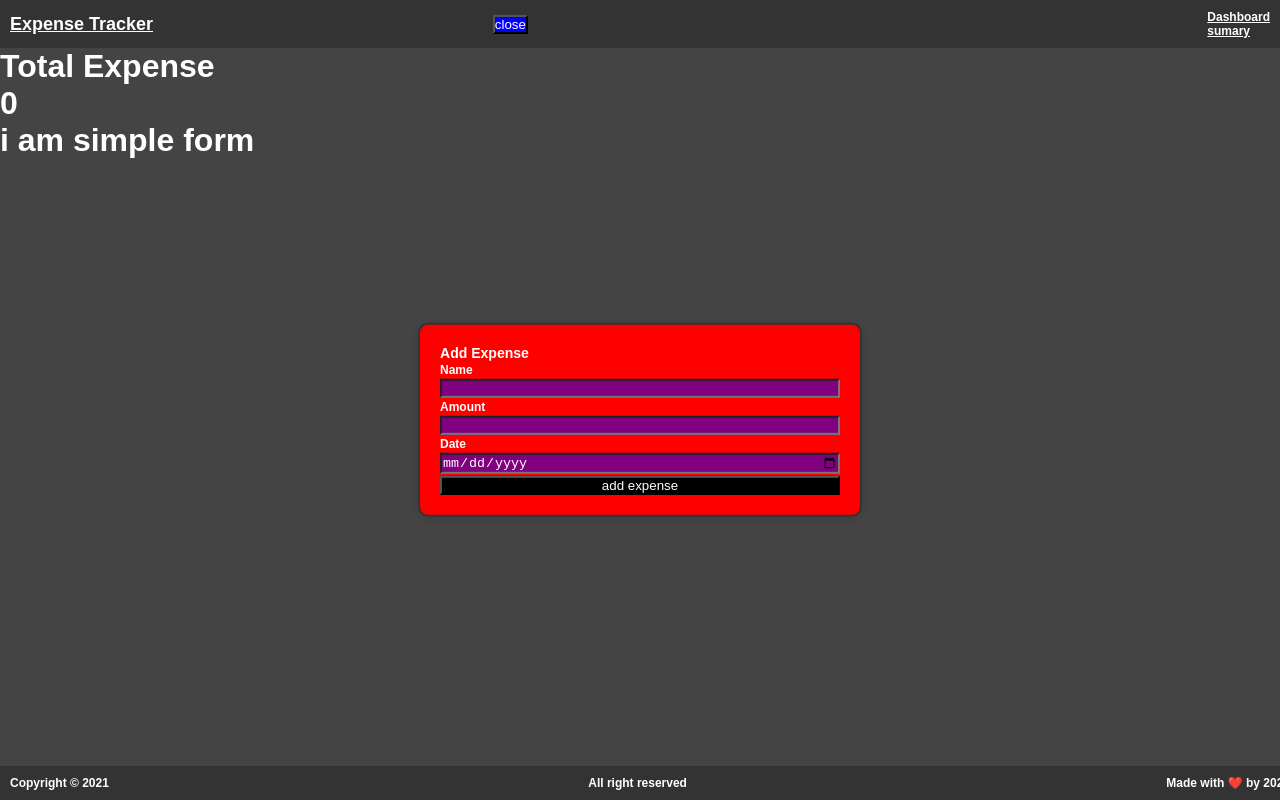
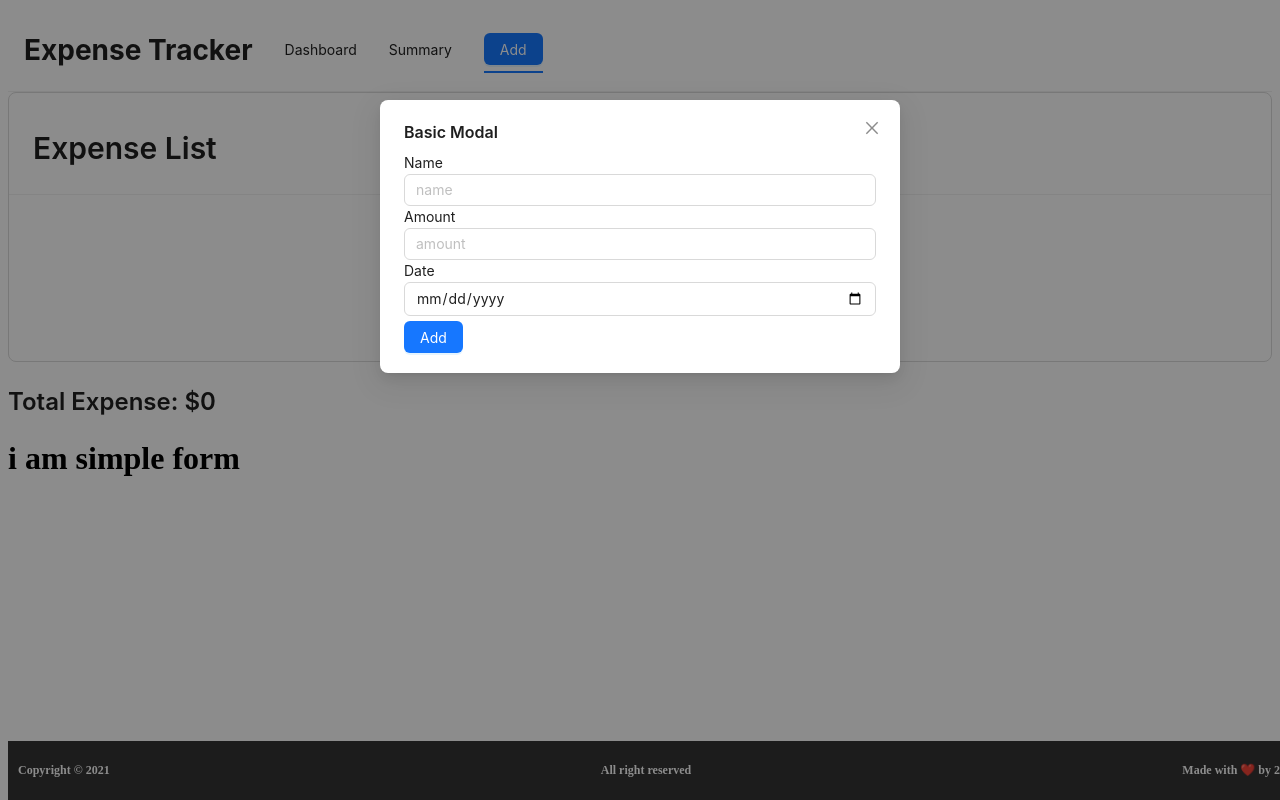
Before and after one commit to faeiz-furqan17/Expense-Tracker, a React (Vite) app: page / in a window 1280 px wide. Both pictures are taken after a click on the button "Add". Shown: the top 800 px of the page. Built offline with nearby package versions, Linux system fonts and the light colour scheme.

Commit message:
updated ui

```diff
--- a/package.json
+++ b/package.json
@@ -12,7 +12,8 @@
   "dependencies": {
     "@emotion/react": "^11.11.4",
     "@emotion/styled": "^11.11.5",
-    "@mui/material": "^5.15.20",
+    "@mui/icons-material": "^5.15.21",
+    "@mui/material": "^5.15.21",
     "@reduxjs/toolkit": "^2.2.6",
     "antd": "^5.19.0",
     "firebase": "^10.12.2",
--- a/src/components/Form/Form.jsx
+++ b/src/components/Form/Form.jsx
@@ -2,7 +2,7 @@ import React, { useState, useEffect } from "react";
 import { v4 as uuid } from "uuid";
 import { useDispatch } from "react-redux";
 import { addExpense, editExpense } from "../../redux/expenses/expensesSlice";
-
+import { Input, Button } from "antd";
 function Form({ showForm, onShow, expense }) {
   const unique_id = uuid();
   const [expenseData, setExpenseData] = useState(
@@ -68,42 +68,84 @@ function Form({ showForm, onShow, expense }) {
 
   return (
     <div>
-      <section className="add-expense-section">
-        <form>
-          <h1>Add Expense</h1>
       <label htmlFor="name">Name</label>
-          <input
-            type="text"
+      <Input
+        placeholder="name"
         name="name"
         id="name"
+        onChange={handleChange}
         value={expenseData.name}
-            onChange={handleChange}
+        type="text"
       />
       <label htmlFor="amount">Amount</label>
-          <input
-            min={1}
-            type="number"
+      <Input
+        placeholder="amount"
         name="amount"
         id="amount"
+        onChange={handleChange}
         value={expenseData.amount}
-            onChange={handleChange}
+        type="number"
       />
       <label htmlFor="date">Date</label>
-          <input
-            type="date"
+      <Input
+        placeholder="date"
         name="date"
         id="date"
+        onChange={handleChange}
         value={expenseData.date}
-            onChange={handleChange}
-            min={new Date().getMonth()}
+        type="date"
       />
-          <button type="button" onClick={handleFormSubmission}>
-            add expense
-          </button>
-        </form>
-      </section>
+      <Button
+        type="primary"
+        onClick={handleFormSubmission}
+        style={{ marginTop: "5px" }}
+      >
+        {expense ? "Edit" : "Add"}
+      </Button>
     </div>
   );
 }
 
 export default Form;
+
+//   return (
+//     <div>
+//       <section className="add-expense-section">
+//         <form>
+//           <h1>Add Expense</h1>
+//           <label htmlFor="name">Name</label>
+//           <input
+//             type="text"
+//             name="name"
+//             id="name"
+//             value={expenseData.name}
+//             onChange={handleChange}
+//           />
+//           <label htmlFor="amount">Amount</label>
+//           <input
+//             min={1}
+//             type="number"
+//             name="amount"
+//             id="amount"
+//             value={expenseData.amount}
+//             onChange={handleChange}
+//           />
+//           <label htmlFor="date">Date</label>
+//           <input
+//             type="date"
+//             name="date"
+//             id="date"
+//             value={expenseData.date}
+//             onChange={handleChange}
+//             min={new Date().getMonth()}
+//           />
+//           <button type="button" onClick={handleFormSubmission}>
+//             add expense
+//           </button>
+//         </form>
+//       </section>
+//     </div>
+//   );
+// }
+
+// export default Form;
--- a/src/components/List/List.jsx
+++ b/src/components/List/List.jsx
@@ -1,44 +1,78 @@
-import React from "react";
+import React, { useState } from "react";
 import { useSelector, useDispatch } from "react-redux";
+import { List as AntList, Button, Modal, Typography } from "antd";
 import { removeExpense } from "../../redux/expenses/expensesSlice";
-import { useState } from "react";
 import Form from "../Form/Form";
+
+const { Title, Text } = Typography;
 
 function List() {
   const expenseList = useSelector((state) => state.expenses.expenses);
-  const [showForm, setShowForm] = useState(false);
-  const [editExpense, setEditExpense] = useState("");
+  const [isModalOpen, setIsModalOpen] = useState(false);
+  const [editExpense, setEditExpense] = useState(null);
+
   const handleEditClick = (expense) => {
     setEditExpense(expense);
-    setShowForm(!showForm);
+    setIsModalOpen(true);
+  };
+
+  const handleCancel = () => {
+    setIsModalOpen(false);
+    setEditExpense(null);
   };
 
   const totalExpenses = expenseList.reduce(
-    (acc, expense) => (acc = acc + expense.amount),
+    (acc, expense) => acc + expense.amount,
     0
   );
+
   const dispatch = useDispatch();
+
   return (
     <div>
-      <ul>
-        {expenseList.map((expense, index) => (
-          <li key={index}>
-            {expense.id}- {expense.name} - {expense.amount}-{expense.date}
-            <button onClick={() => handleEditClick(expense)}>edit</button>
-            <button onClick={() => dispatch(removeExpense(index))}>
-              Delete
-            </button>
-          </li>
-        ))}
-      </ul>
-      <h1>Total Expense</h1>
-      <h1>{totalExpenses}</h1>
+      <AntList
+        header={<Title level={2}>Expense List</Title>}
+        bordered
+        dataSource={expenseList}
+        renderItem={(expense) => (
+          <AntList.Item
+            actions={[
+              <Button type="link" onClick={() => handleEditClick(expense)}>
+                Edit
+              </Button>,
+              <Button
+                type="link"
+                danger
+                onClick={() => dispatch(removeExpense(expense.id))}
+              >
+                Delete
+              </Button>,
+            ]}
+          >
+            <Text>
+              {expense.id} - {expense.name} - ${expense.amount} - {expense.date}
+            </Text>
+          </AntList.Item>
+        )}
+      />
+      <Title level={3}>Total Expense: ${totalExpenses}</Title>
 
-      {showForm ? (
-        <Form expense={editExpense} onShow={() => setShowForm(false)}></Form>
-      ) : (
-        <></>
-      )}
+      <Modal
+        title={editExpense ? "Edit Expense" : "Add Expense"}
+        open={isModalOpen}
+        onCancel={handleCancel}
+        footer={null}
+      >
+        {isModalOpen && (
+          <Form
+            expense={editExpense}
+            onShow={() => {
+              setIsModalOpen(false);
+              setEditExpense(null);
+            }}
+          />
+        )}
+      </Modal>
     </div>
   );
 }
--- a/src/components/Navbar/Navbar.jsx
+++ b/src/components/Navbar/Navbar.jsx
@@ -1,8 +1,18 @@
+import { Menu, Button, Modal } from "antd";
 import React, { useState, useEffect } from "react";
-import style from "./Navbar.module.scss";
+
 import Form from "../Form/Form";
 import { Link } from "react-router-dom";
+
 function Navbar() {
+  const [isModalOpen, setIsModalOpen] = useState(false);
+  const showModal = () => {
+    setIsModalOpen(true);
+  };
+
+  const handleCancel = () => {
+    setIsModalOpen(false);
+  };
   const [showForm, setShowForm] = useState(false);
   const [addButton, removeButton] = useState("Add");
   const handleAddClick = () => {
@@ -15,37 +25,40 @@ function Navbar() {
       removeButton("Add");
     }
   });
-
   return (
-    <>
-      <header>
-        <nav>
-          <div className={style.navbar}>
+    <div>
+      <Menu mode="horizontal" style={{ alignItems: "center" }}>
+        <Menu.Item>
           <Link to="/">
             <h1> Expense Tracker</h1>
           </Link>
-            <button onClick={handleAddClick}>{addButton}</button>
-            {showForm ? (
+        </Menu.Item>
+
+        <Menu.Item>
+          <Link to="/dashboard">Dashboard</Link>
+        </Menu.Item>
+        <Menu.Item>
+          <Link to="/summary">Summary</Link>
+        </Menu.Item>
+        <Menu.Item>
+          <Button type={showForm ? "submit" : "primary"} onClick={showModal}>
+            {addButton}{" "}
+          </Button>
+          <Modal
+            title="Basic Modal"
+            open={isModalOpen}
+            onCancel={handleCancel}
+            footer={null}
+          >
             <Form
               onShow={() => {
                 setShowForm(false);
               }}
             ></Form>
-            ) : (
-              <></>
-            )}
-            <ul>
-              <li>
-                <Link to="/dashboard">Dashboard</Link>
-              </li>
-              <li>
-                <Link to="/summary">sumary</Link>
-              </li>
-            </ul>
+          </Modal>
+        </Menu.Item>
+      </Menu>
     </div>
-        </nav>
-      </header>
-    </>
   );
 }
 
--- a/src/index.css
+++ b/src/index.css
@@ -1,4 +1,4 @@
-*{
+/* *{
   margin: 0;
   padding: 0;
   color: white;
@@ -48,3 +48,4 @@ form{
 footer{
   width: 100%;
 }
+ */
--- a/src/redux/expenses/expensesSlice.js
+++ b/src/redux/expenses/expensesSlice.js
@@ -14,7 +14,7 @@ const expensesSlice = createSlice({
     },
     removeExpense: (state, action) => {
       state.expenses = state.expenses.filter(
-        (expense, index) => index !== action.payload
+        (expense) => expense.id !== action.payload
       );
     },
     editExpense: (state, action) => {
```
Also changed, not shown: 1 other file (tests, documents, lock files or other folders). Lines whose indentation alone changed are shown as unchanged.
